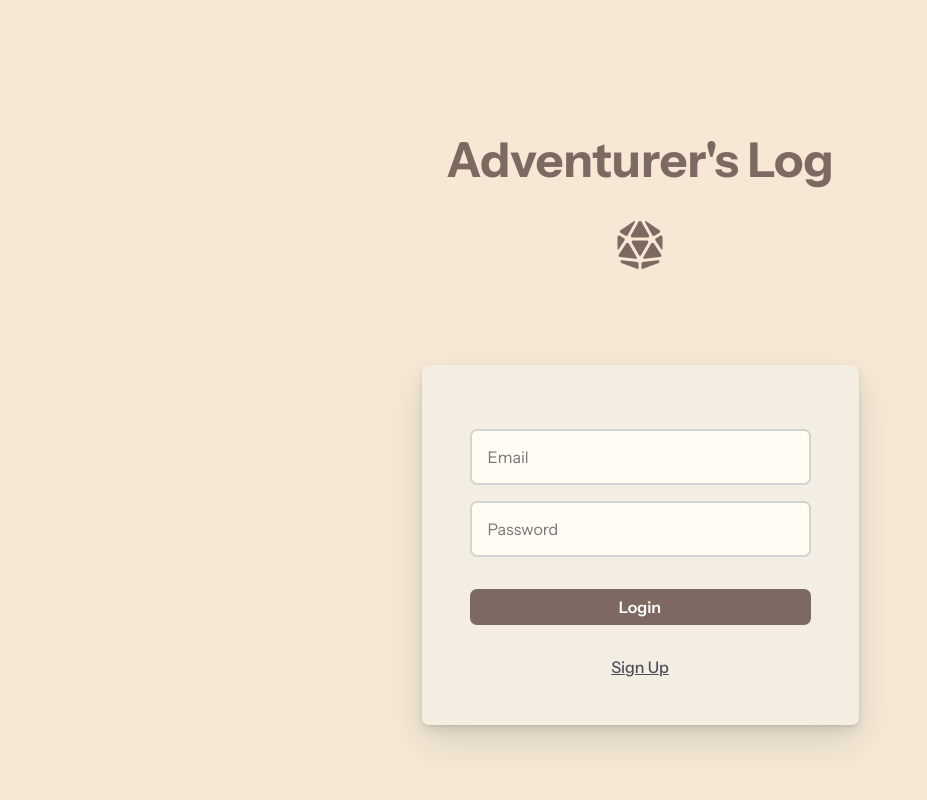
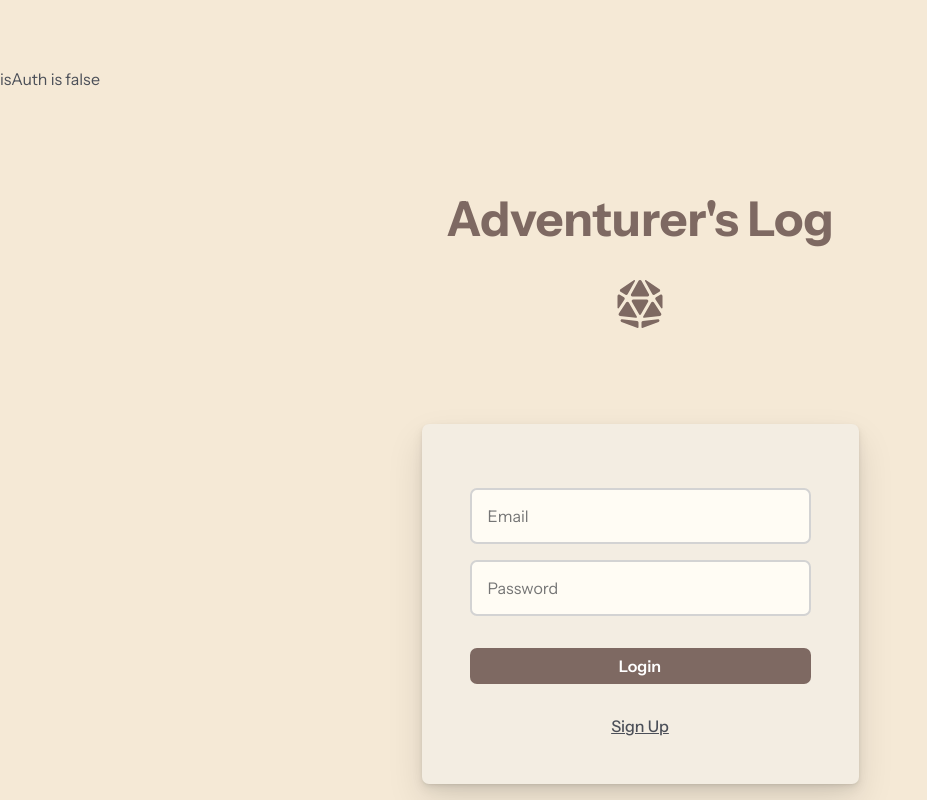
Before and after one commit to draykhlin/adventurers-log, a React (Create React App) app in the folder frontend/: page / in a window 1280 px wide. Shown: the top 800 px of the page, without its empty margins (0-927 px from the left). Built offline with nearby package versions, Linux system fonts and the light colour scheme; no server answers; a web font is replaced by a local one.

Commit message:
adding isAuth indicator for testing

```diff
--- a/frontend/src/App.js
+++ b/frontend/src/App.js
@@ -34,7 +34,7 @@ function App() {
   return (
     <>
 
-    {/* <p>isAuth is {isAuth.toString()}</p> */}
+    <p>isAuth is {isAuth.toString()}</p>
     <Routes>
       <Route path="/" element={<RootLayout isAuth={isAuth} />}>
         <Route path="/" element={isAuth ?  <Navigate to="/inventory" /> : <Home setIsAuth={setIsAuth} />} />
```
